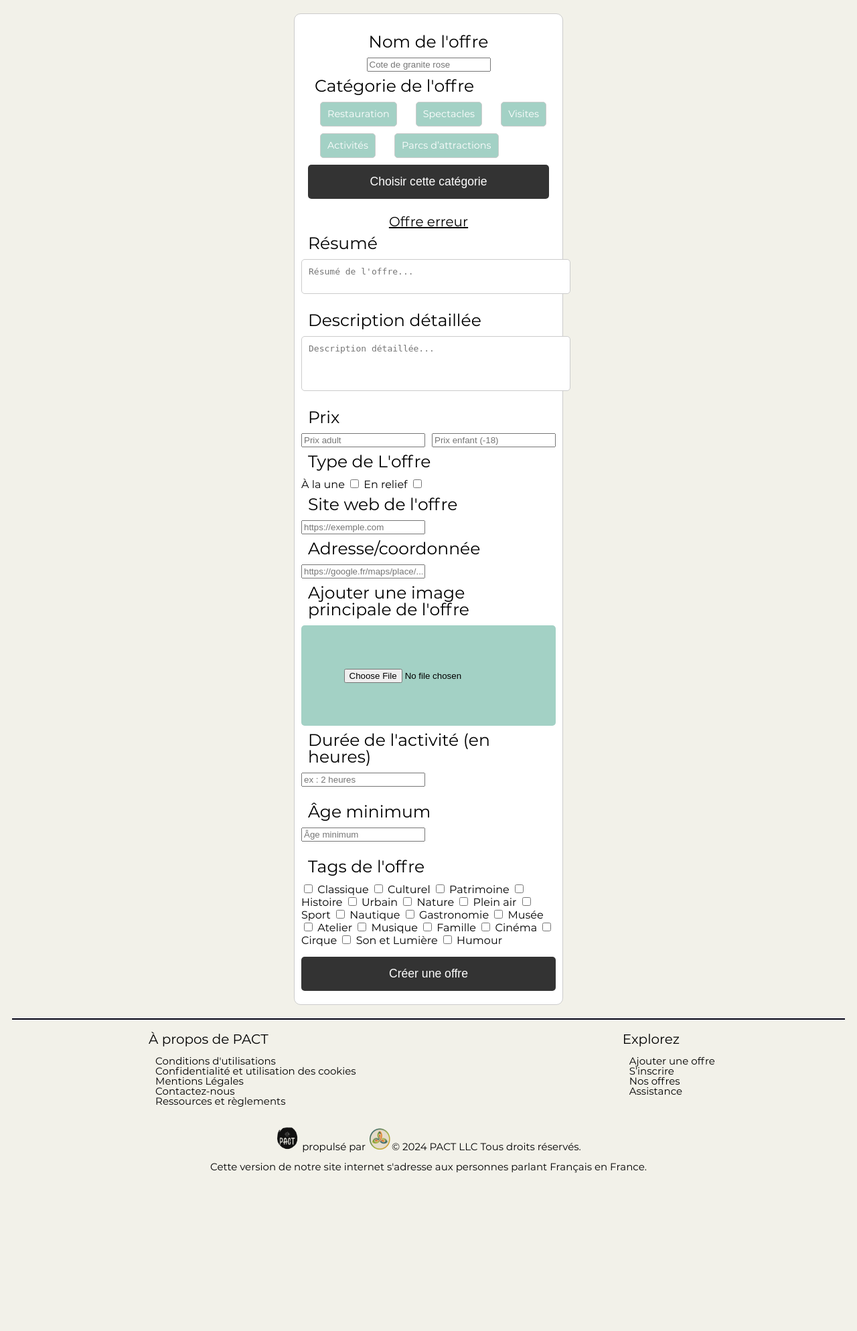
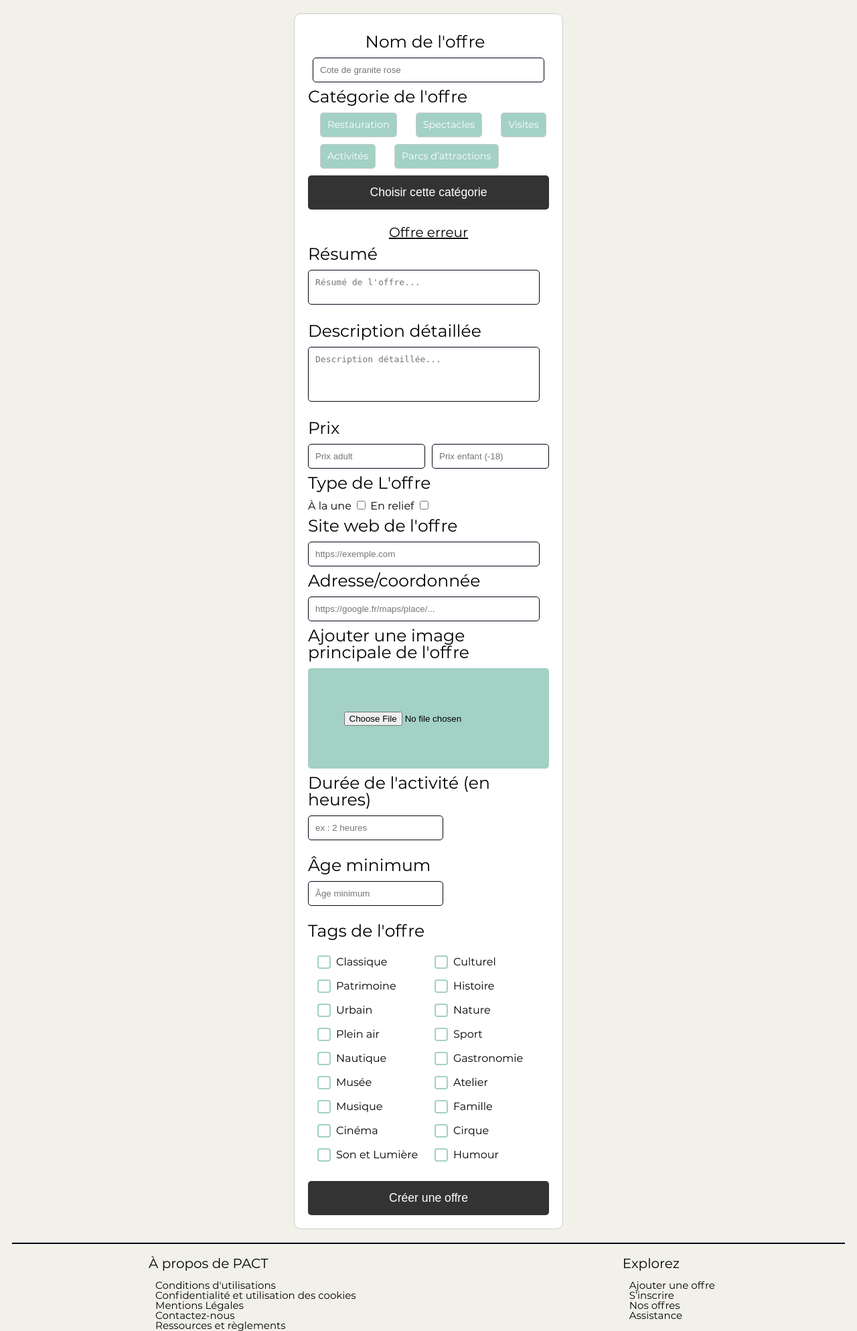
Before and after one commit to Pilou26021/SAE3.B1_2ToleTole, a PHP site: page /creer_offre.php?categorie=1 in a window 1280 px wide. Shown: the part 80-2068 px from the top of the page at 67% size. Before the commit the page ends 1832 px from the top, so only its background shows below. Run offline with PHP 8.4, Linux system fonts and the light colour scheme; data that the repository does not hold is empty.

Commit message:
modification du css pour creer offre -> input

```diff
--- a/Site/creer_offre.php
+++ b/Site/creer_offre.php
@@ -31,7 +31,7 @@
         <main class="creer-offre-main">
 
             <h2>Nom de l'offre</h2>
-            <input type="text" name="offer_name" placeholder="Cote de granite rose" <?php ?>required>
+            <input class="zone-text" type="text" name="offer_name" placeholder="Cote de granite rose" required>
 
             <form action="creer_offre.php" method="get" enctype="multipart/form-data">
                 <h2>Catégorie de l'offre</h2>
@@ -87,8 +87,8 @@
                     } if($cat != '' && $cat != 'restauration') { ?>
                 <h2>Prix</h2>
                 <div class="price">
-                    <input type="text" name="adult_price" placeholder="Prix adult" value="" required>
-                    <input type="text" name="child_price" placeholder="Prix enfant (-18)" value="" required>
+                    <input class="zone-text" type="text" name="adult_price" placeholder="Prix adult" value="" required>
+                    <input class="zone-text" type="text" name="child_price" placeholder="Prix enfant (-18)" value="" required>
                 </div>
                  <?php } if($cat != '' ) { ?>
 
@@ -100,9 +100,9 @@
                         <input type="checkbox" name="enReliefOffre" <?= $offer['enReliefOffre'] ? 'checked' : '' ?>>
                     </div>
                         <h2>Site web de l'offre</h2>
-                        <input type="url" name="website" placeholder="https://exemple.com" required>
+                        <input class="zone-text" type="url" name="website" placeholder="https://exemple.com" required>
                         <h2>Adresse/coordonnée</h2>
-                        <input type="url" name="address" placeholder="https://google.fr/maps/place/..." required>
+                        <input class="zone-text" type="url" name="address" placeholder="https://google.fr/maps/place/..." required>
                         <h2>Ajouter une image principale de l'offre</h2>
                     <div class="image-upload">
                     <input type="file" name="offer_image" accept="image/*" required>
@@ -111,16 +111,16 @@
                 <?php } if ($cat == 'parc') {?>
                     <br>
                     <h2>Date d'ouverture</h2>
-                    <input type="date" name="dateOuverture" required>
+                    <input class="zone-date" type="date" name="dateOuverture" required>
                     <h2>Date de fermeture</h2>
-                    <input type="date" name="dateFermeture" required>
+                    <input class="zone-date" type="date" name="dateFermeture" required>
                     <br>
                     <h2>Carte du parc</h2>
                     <div class="image-upload">
                         <input type="file" name="carteParc" accept="image/*" required>
                     </div>
                     <h2>Nombre d'attractions disponibles</h2>
-                    <input type="number" name="nbrAttractions" placeholder="Nombre d'attractions" required>
+                    <input class="zone-number" type="number" name="nbrAttractions" placeholder="Nombre d'attractions" required>
 
                 <?php } if ($cat == 'visite') { ?>
 
@@ -166,19 +166,19 @@
                 <?php } if ($cat == 'spectacle') { ?>
 
                     <h2>Nombre d'attractions disponibles</h2>
-                    <input type="number" name="nbrAttractions" placeholder="Nombre d'attractions" required>
+                    <input class="zone-number" type="number" name="nbrAttractions" placeholder="Nombre d'attractions" required>
 
                 <?php } if ($cat != 'parc' && $cat != 'restauration' && $cat != '') { ?>
 
 
                     <h2>Durée de l'activité (en heures)</h2>
-                    <input type="number" name="indicationDuree" placeholder="ex : 2 heures" required>
+                    <input class="zone-number" type="number" name="indicationDuree" placeholder="ex : 2 heures" required>
                     <br><br>
 
 
                 <?php } if ($cat != 'spectacle' && $cat != 'visite' && $cat != 'restauration' && $cat != ''){?>
                     <h2>Âge minimum</h2>
-                    <input type="number" name="ageMinimum" placeholder="Âge minimum" required>
+                    <input class="zone-number" type="number" name="ageMinimum" placeholder="Âge minimum" required>
                     <br><br>
 
                 <?php } if ($cat == 'activite') { ?>
@@ -195,15 +195,15 @@
                     <label for="lunch_close_time">Horaire de déjeuner (fermeture) :</label>
                     <input type="time" name="lunch_close_time" id="lunch_close_time" required>
                     <label for="dinner_open_time">Horaire du dîner (ouverture) :</label>
-                    <input type="time" name="dinner_open_time" id="dinner_open_time" required>
+                    <input type="time" name="dinner_open_time" id="dinner_open_time" required> <br>
                     <label for="dinner_close_time">Horaire du dîner (fermeture) :</label>
                     <input type="time" name="dinner_close_time" id="dinner_close_time" required>
                     <br>
                     <label for="closed_days">Jours de fermeture :</label>
-                    <input type="text" name="closed_days" id="closed_days" placeholder="Ex: Lundi" required>
+                    <input class="zone-text" type="text" name="closed_days" id="closed_days" placeholder="Ex: Lundi" required>
                 </div>
                 <h2>Gamme de prix</h2>
-                <input type="text" name="average_price" placeholder="Prix moyen par personne" required>
+                <input class="zone-number" type="number" name="average_price" placeholder="Prix moyen par personne" required>
                 <h2>Carte du restaurant</h2>
                 <div class="image-upload">
                     <input type="file" name="menu_image" accept="image/*" required>
--- a/Site/index.html
+++ b/Site/index.html
@@ -3,7 +3,7 @@
 <head>
     <meta charset="UTF-8">
     <meta name="viewport" content="width=device-width, initial-scale=1.0">
-    <link rel="stylesheet" href="style.css">
+    <link rel="stylesheet" href="./style.css">
     <title>Détail Offres</title>
 </head>
 <body>
--- a/Site/style.css
+++ b/Site/style.css
@@ -403,11 +403,137 @@
 }
 
 .textarea-creer_offre {
-    width: 100%;
+width: 90%;
 padding: 10px;
 margin-bottom: 15px;
-    border: 1px solid #ccc;
+border: 1px solid #040316;
 border-radius: 5px;
 font-size: 1em;
 resize: none;
 }
+
+.creer-offre-main h2 {
+margin-left: 0;
+}
+
+.zone-text {
+width: 90%;
+padding: 10px;
+border: 1px solid #040316;
+resize: none;
+border-radius: 5px;
+
+}
+
+.zone-date {
+width: 30%;
+padding: 10px;
+border: 1px solid #040316;
+resize: none;
+border-radius: 5px;
+}
+
+.zone-number {
+width: 50%;
+padding: 10px;
+border: 1px solid #040316;
+resize: none;
+border-radius: 5px;
+}
+
+.tags {
+display: grid;
+grid-template-columns: repeat(auto-fill, minmax(150px, 1fr));
+gap: 10px;
+padding: 10px;
+}
+
+.tags label {
+display: flex;
+align-items: center;
+font-size: 16px;
+cursor: pointer;
+}
+
+.tags input[type="checkbox"] {
+margin-right: 8px;
+}
+
+.langues {
+display: grid;
+grid-template-columns: repeat(auto-fill, minmax(150px, 1fr));
+gap: 10px;
+padding: 10px;
+}
+
+.langues label {
+display: flex;
+align-items: center;
+font-size: 16px;
+cursor: pointer;
+}
+
+.langues input[type="checkbox"] {
+margin-right: 8px;
+}
+
+.tags input[type="checkbox"] {
+appearance: none; /* Retire le style par défaut de la checkbox */
+width: 20px;
+height: 20px;
+border: 2px solid #a3d1c5; /* Vert de base */
+border-radius: 4px;
+background-color: white;
+cursor: pointer;
+position: relative;
+}
+
+.tags input[type="checkbox"]:checked {
+background-color: #88b0a2; /* Vert plus foncé lorsqu'il est sélectionné */
+border-color: #88b0a2;
+}
+
+.tags input[type="checkbox"]::after {
+content: '';
+position: absolute;
+display: none;
+top: 4px;
+left: 4px;
+width: 10px;
+height: 10px;
+}
+
+.tags input[type="checkbox"]:checked::after {
+display: block; /* Montre la coche lorsqu'il est sélectionné */
+}
+
+
+.langues input[type="checkbox"] {
+    appearance: none; /* Retire le style par défaut de la checkbox */
+    width: 20px;
+    height: 20px;
+    border: 2px solid #a3d1c5; /* Vert de base */
+    border-radius: 4px;
+    background-color: white;
+    cursor: pointer;
+    position: relative;
+  }
+
+  .langues input[type="checkbox"]:checked {
+    background-color: #88b0a2; /* Vert plus foncé lorsqu'il est sélectionné */
+    border-color: #88b0a2;
+  }
+
+  .langues input[type="checkbox"]::after {
+    content: '';
+    position: absolute;
+    display: none;
+    top: 4px;
+    left: 4px;
+    width: 10px;
+    height: 10px;
+  }
+
+  .langues input[type="checkbox"]:checked::after {
+    display: block; /* Montre la coche lorsqu'il est sélectionné */
+  }
```
Lines whose indentation alone changed are shown as unchanged.
